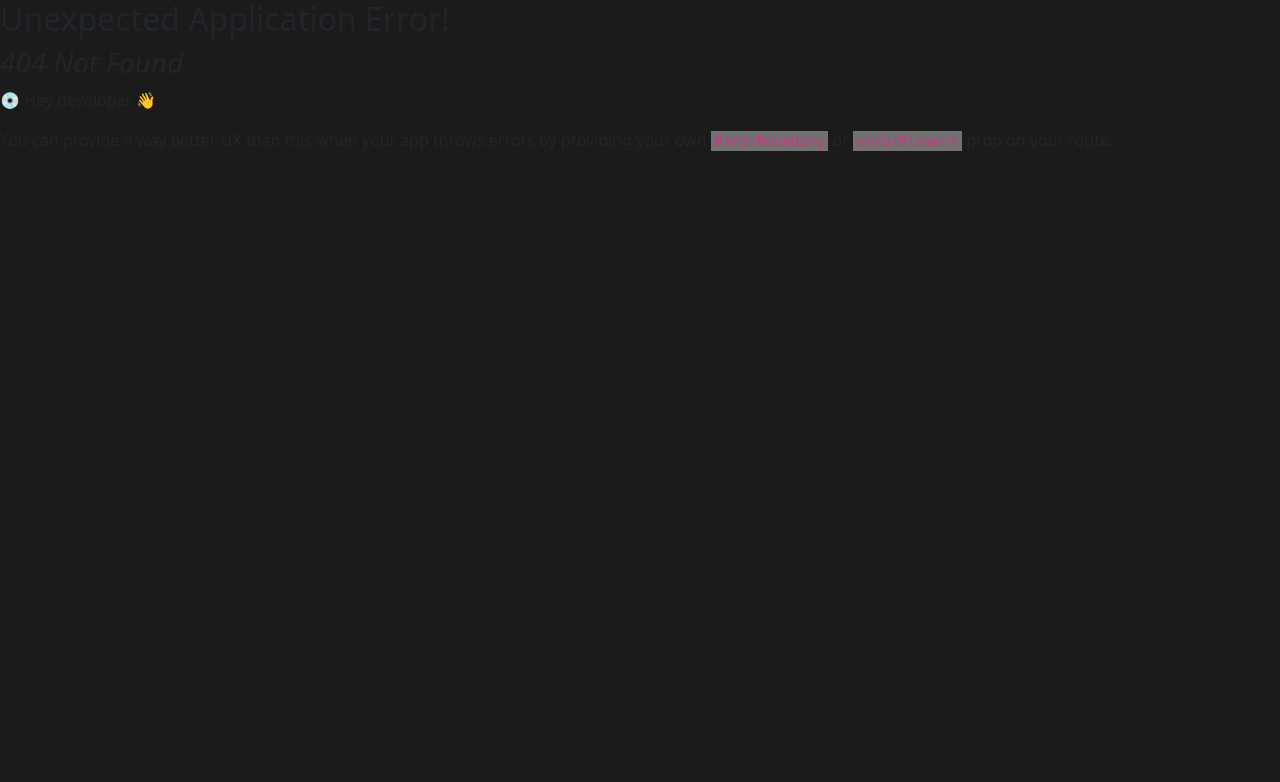
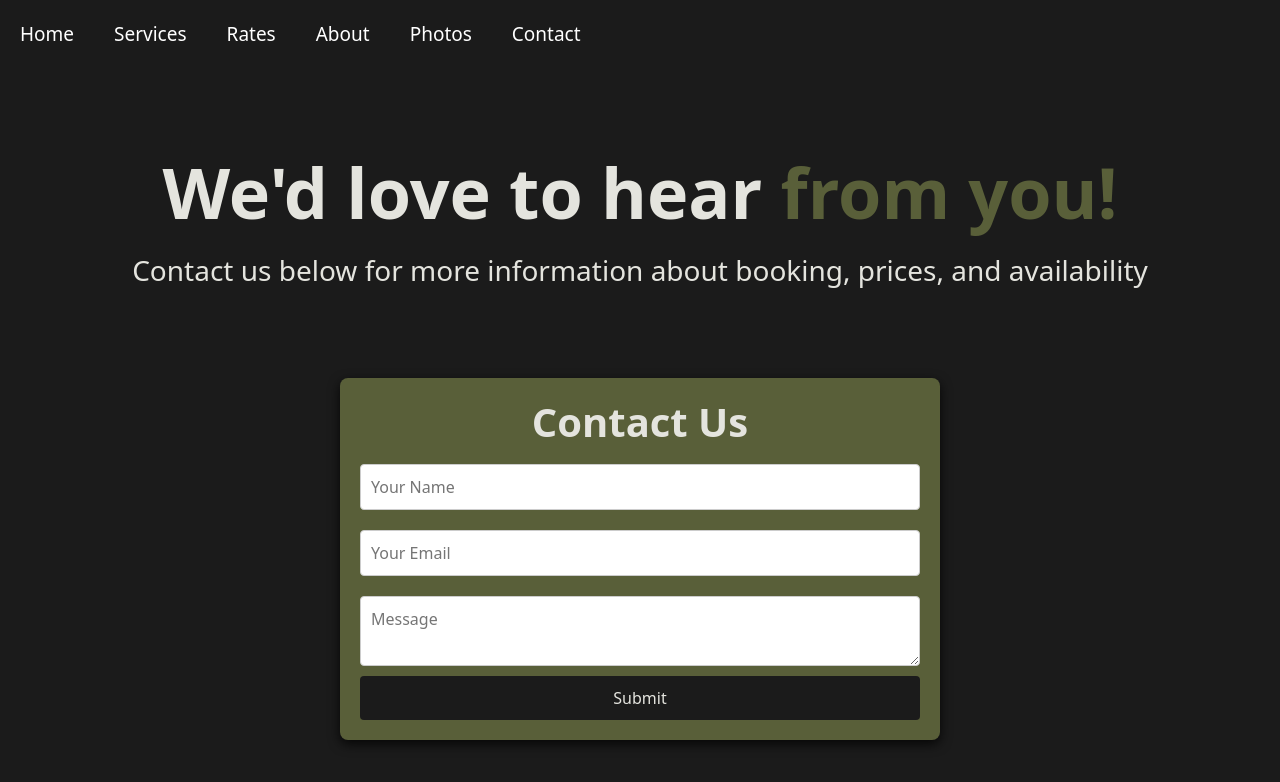
Before and after one commit to dylanhoryza/sideline-records, a React (Vite) app: page /contact in a window 1280 px wide. Before the commit this address had no page. Shown: the top 782 px of the page. Built offline with nearby package versions, Linux system fonts and the light colour scheme.

Commit message:
created contact page

```diff
--- a/package.json
+++ b/package.json
@@ -12,6 +12,8 @@
   "dependencies": {
     "@react-spring/web": "^9.7.3",
     "bootstrap": "^5.3.3",
+    "emailjs": "^4.0.3",
+    "@emailjs/browser": "^4.2.0",
     "react": "^18.2.0",
     "react-dom": "^18.2.0",
     "react-intersection-observer": "^9.8.1",
--- a/src/main.jsx
+++ b/src/main.jsx
@@ -8,6 +8,7 @@
 import ServicesPage from './pages/ServicesPage.jsx';
 import RatesPage from './pages/RatesPage.jsx';
 import AboutPage from './pages/AboutPage.jsx';
+import ContactPage from './pages/ContactPage.jsx';
 
 const router = createBrowserRouter([
   {
@@ -30,6 +31,10 @@
       {
         path: '/about',
         element: <AboutPage />
+      },
+      {
+        path: '/contact',
+        element: <ContactPage />
       }
     ]
   }
--- /dev/null
+++ b/src/pages/ContactPage.jsx
@@ -0,0 +1,119 @@
+import { useState } from 'react';
+import { validateEmail } from '../utils/helpers';
+import React, { useRef } from 'react';
+import emailjs from '@emailjs/browser';
+import '../styles/contactpage.css'
+
+export default function ContactPage() {
+  const [name, setName] = useState('');
+  const [email, setEmail] = useState('');
+  const [message, setMessage] = useState('');
+  const [errorMessage, setErrorMessage] = useState('');
+  const form = useRef();
+
+  const sendEmail = (e) => {
+    e.preventDefault();
+
+    const serviceID = 'service_h1b3wmg';
+    const templateID = 'template_b9bt2pa';
+    const myPublicKey = 'ueDzNgKv-cIkc0o_j';
+
+    const templateParams = {
+      from_name: name,
+      from_email: email,
+      to_name: 'Dylan',
+      message: message,
+    };
+
+    emailjs
+      .send(serviceID, templateID, templateParams, myPublicKey)
+      .then((response) => {
+        console.log('Email sent successfully', response);
+        alert('Email Sent Successfully!')
+        setName(''),
+        setEmail(''),
+        setMessage('');
+      })
+      .catch((error) => {
+        console.error('Error sending email:', error)
+      });
+
+  };
+
+  const handleInputChange = (e) => {
+    e.preventDefault()
+    const { name, value } = e.target;
+    // Update state based on input name
+    if (name === 'name') {
+      setName(value);
+    } else if (name === 'email') {
+      setEmail(value);
+    } else {
+      setMessage(value);
+    }
+  };
+
+  const handleFormSubmit = (e) => {
+    e.preventDefault();
+
+    // Check for required fields
+    if (!name || !email || !message) {
+      setErrorMessage('All fields are required');
+      return;
+    }
+
+    // Validate email
+    if (!validateEmail(email)) {
+      setErrorMessage('Invalid email address');
+      return;
+    }
+
+    // If everything is valid, submit the form
+    alert(`Hello ${name}, your message has been submitted!`);
+    // Clear form after successful submission
+    setName('');
+    setEmail('');
+    setMessage('');
+    setErrorMessage('');
+  };
+
+  return (
+    <div className="contact-container-2">
+      <h1 className='contact-text'>We'd love to hear <span>from you!</span></h1>
+      <h3 className='contact-description'>Contact us below for more information about booking, prices, and availability</h3>
+      <div className="container text-center contact-container">
+      <h1 className='contact-header'>Contact Us</h1>
+      <form className="form" onSubmit={sendEmail}>
+        <input
+          type="text"
+          value={name}
+          name="name"
+          onChange={handleInputChange}
+
+          placeholder="Your Name"
+        />
+        <input
+          value={email}
+          name="email"
+          onChange={handleInputChange}
+          type="email"
+          placeholder="Your Email"
+        />
+        <textarea
+          value={message}
+          name="message"
+          onChange={handleInputChange}
+          placeholder="Message"
+        />
+        <button className='contact-submit-btn' type="submit">Submit</button>
+      </form>
+      {errorMessage && (
+        <div>
+          <p className="error-text">{errorMessage}</p>
+        </div>
+      )}
+    </div>
+      </div>
+
+  );
+}
--- a/src/pages/RatesPage.jsx
+++ b/src/pages/RatesPage.jsx
@@ -28,7 +28,7 @@
       <div className='rates-title'>
           <h1 className='rates-header'>OUR <span>RATES</span></h1>
         </div>
-      <div className="container">
+      <div className="container rates-container">
 
       <div className='row'>
       {[0].map((index) => (
--- a/src/styles/aboutpage.css
+++ b/src/styles/aboutpage.css
@@ -122,3 +122,7 @@
   margin-top: 32px;
   box-shadow: 0 4px 12px rgba(0, 0, 0, 0.8);
 }
+
+.about-container {
+  margin-top: 150px;
+}
--- /dev/null
+++ b/src/styles/contactpage.css
@@ -0,0 +1,73 @@
+
+.contact-container {
+  padding: 20px;
+  border-radius: 8px;
+  margin-top: 90px;
+  background-color: #595f39;
+  max-width: 600px;
+  box-shadow: 0 4px 12px rgba(0, 0, 0, 0.8);
+  transition: box-shadow 0.3s ease-in-out;
+}
+
+.contact-container:hover {
+  box-shadow: 0 4px 8px rgba(255, 255, 255, 0.6);
+}
+
+.form {
+  display: flex;
+  flex-direction: column;
+}
+
+input,
+textarea {
+  margin: 10px 0;
+  padding: 10px;
+  font-size: 16px;
+  border: 1px solid #ccc;
+  border-radius: 4px;
+
+}
+
+.contact-submit-btn {
+  background-color: #1B1B1B;
+  color: #E4E4DE;
+  padding: 10px;
+  font-size: 16px;
+  border: none;
+  border-radius: 4px;
+  cursor: pointer;
+}
+
+.contact-submit-btn:hover {
+  background-color: #C4C5BA;
+  color: #151f29;
+}
+
+.error-text {
+  color: red;
+  margin-top: 10px;
+}
+
+.contact-header {
+  color: #E4E4DE;
+  font-weight: bold;
+}
+
+.contact-text {
+  text-align: center;
+  color: #E4E4DE;
+  position: relative;
+  margin-top: 150px;
+  font-size: 70px;
+  font-weight: bold;
+}
+
+.contact-text span {
+  color: #595f39;
+}
+
+.contact-description {
+  text-align: center;
+  color: #E4E4DE;
+  margin-top: 20px;
+}
--- a/src/styles/ratespage.css
+++ b/src/styles/ratespage.css
@@ -54,7 +54,7 @@
   z-index: 0;
 }
 
-.container {
+.rates-container {
   display: flex;
   align-items: center;
   height: 100%;
--- /dev/null
+++ b/src/utils/helpers.js
@@ -0,0 +1,13 @@
+// Function for validating email
+export function validateEmail(email) {
+  const re = /^(([^<>()[\]\\.,;:\s@"]+(\.[^<>()[\]\\.,;:\s@"]+)*)|(".+"))@((\[[0-9]{1,3}\.[0-9]{1,3}\.[0-9]{1,3}\.[0-9]{1,3}\])|(([a-zA-Z\-0-9]+\.)+[a-zA-Z]{2,}))$/;
+  return re.test(String(email).toLowerCase());
+}
+// Function to check password
+export function checkPassword(input) {
+  const passw = /^[A-Za-z]\w{7,14}$/;
+  if (input.match(passw)) {
+    return true;
+  }
+  return false;
+}
```
Also changed, not shown: 1 other file (tests, documents, lock files or other folders).
